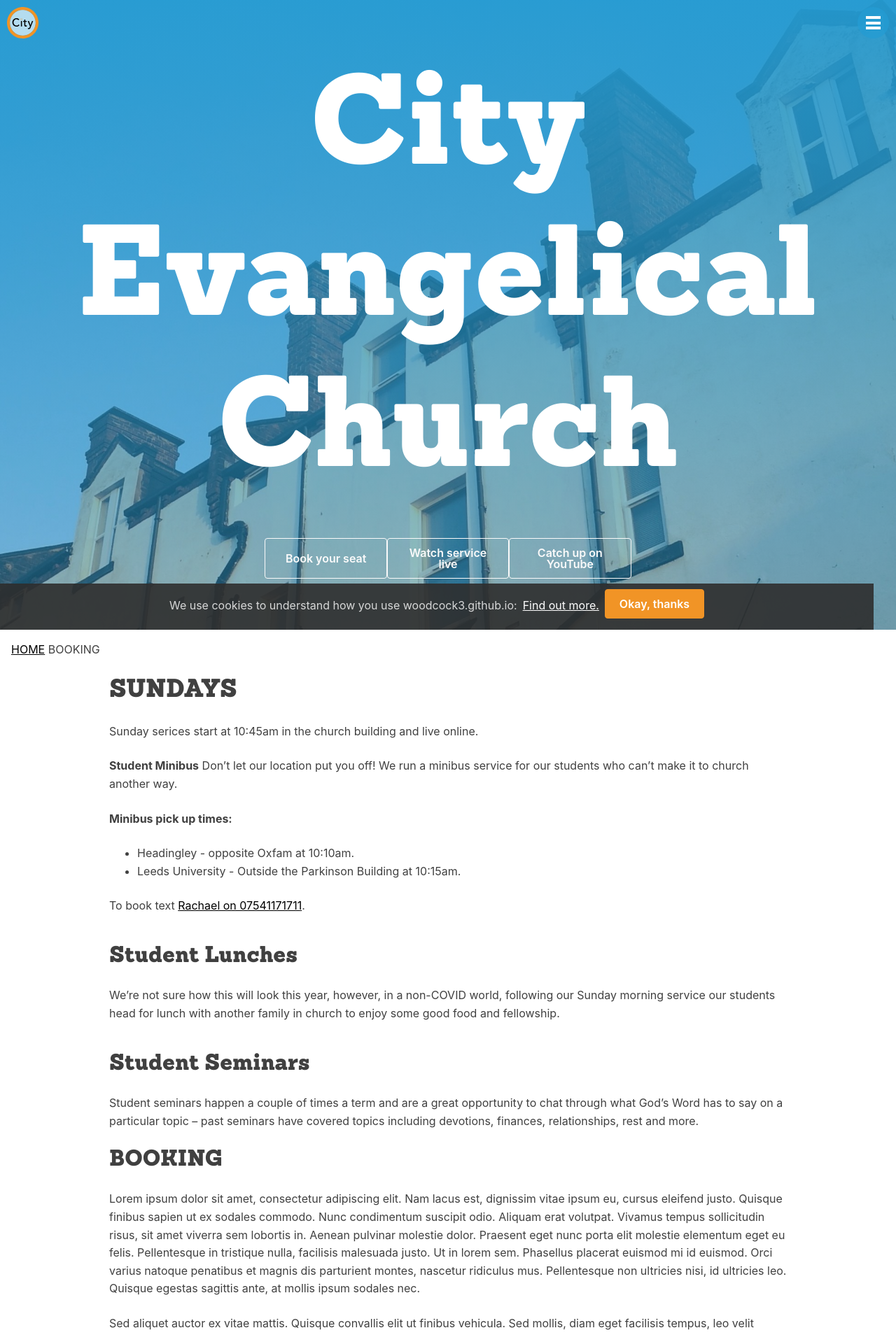
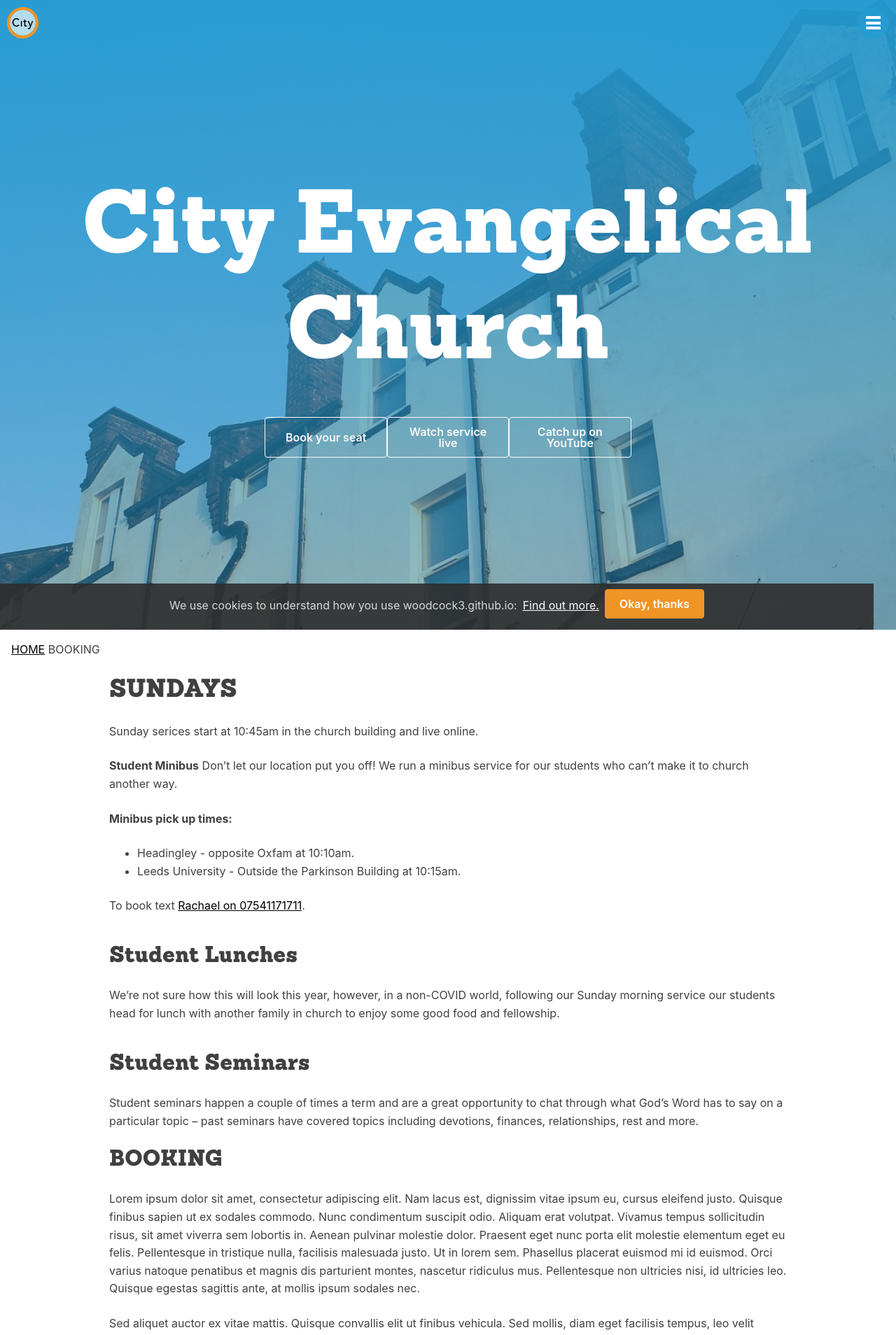
Before and after one commit to woodcox/city-jekyll, a Jekyll site: the page built from pages/_sunday/2021-01-03-booking.md, in a window 1280 px wide. Shown: the top 1908 px of the page at 70% size. Built offline with Jekyll 4.4.1, drawn with Linux system fonts in a browser that asks for light colours.

Commit message:
Update _hero.scss

```diff
--- a/_sass/layouts/_hero.scss
+++ b/_sass/layouts/_hero.scss
@@ -24,11 +24,11 @@
     flex:  0 2 auto;
     .hero-text-h1 {
       color: white;
-      font-size: 20vmin;
+      font-size: 14vmin;
     }
     a {
       text-decoration: none;
-      font-size: 10vmin;
+      font-size: 9vmin;
     }
   }
 }
```
